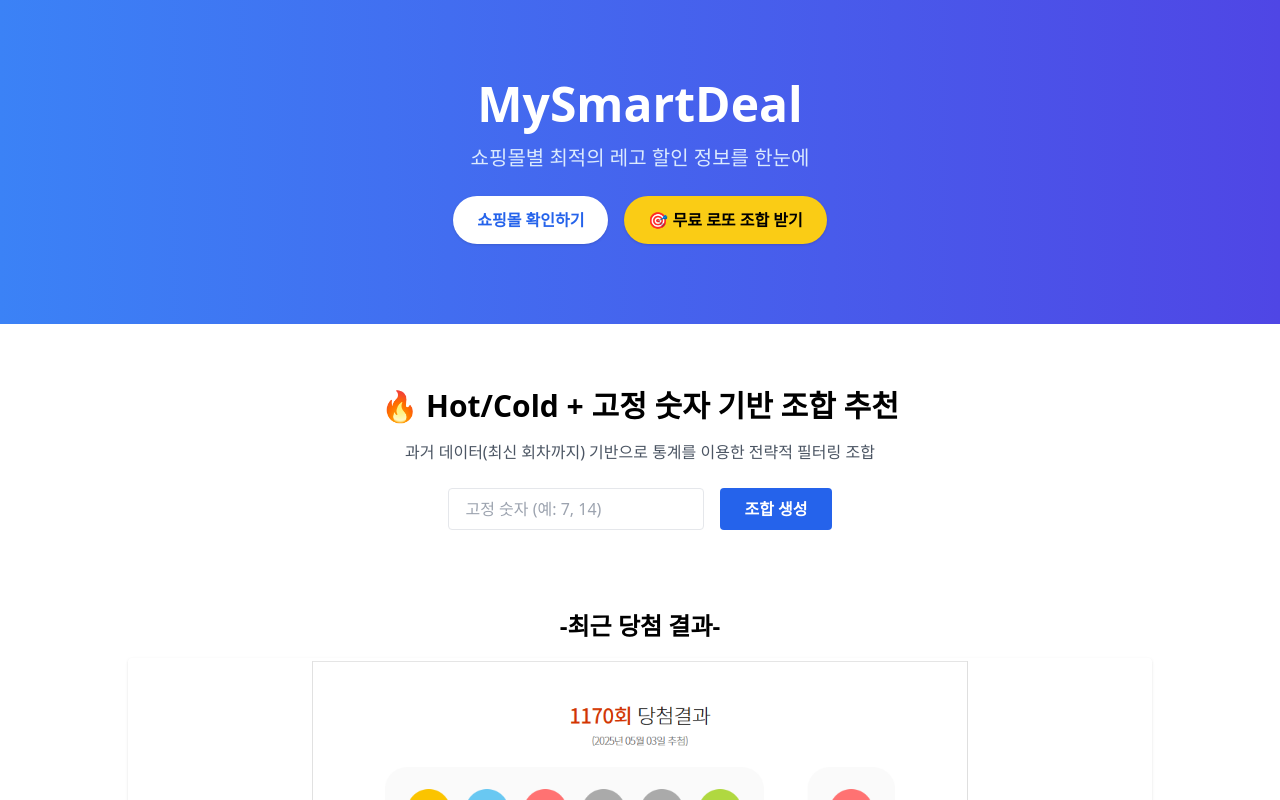
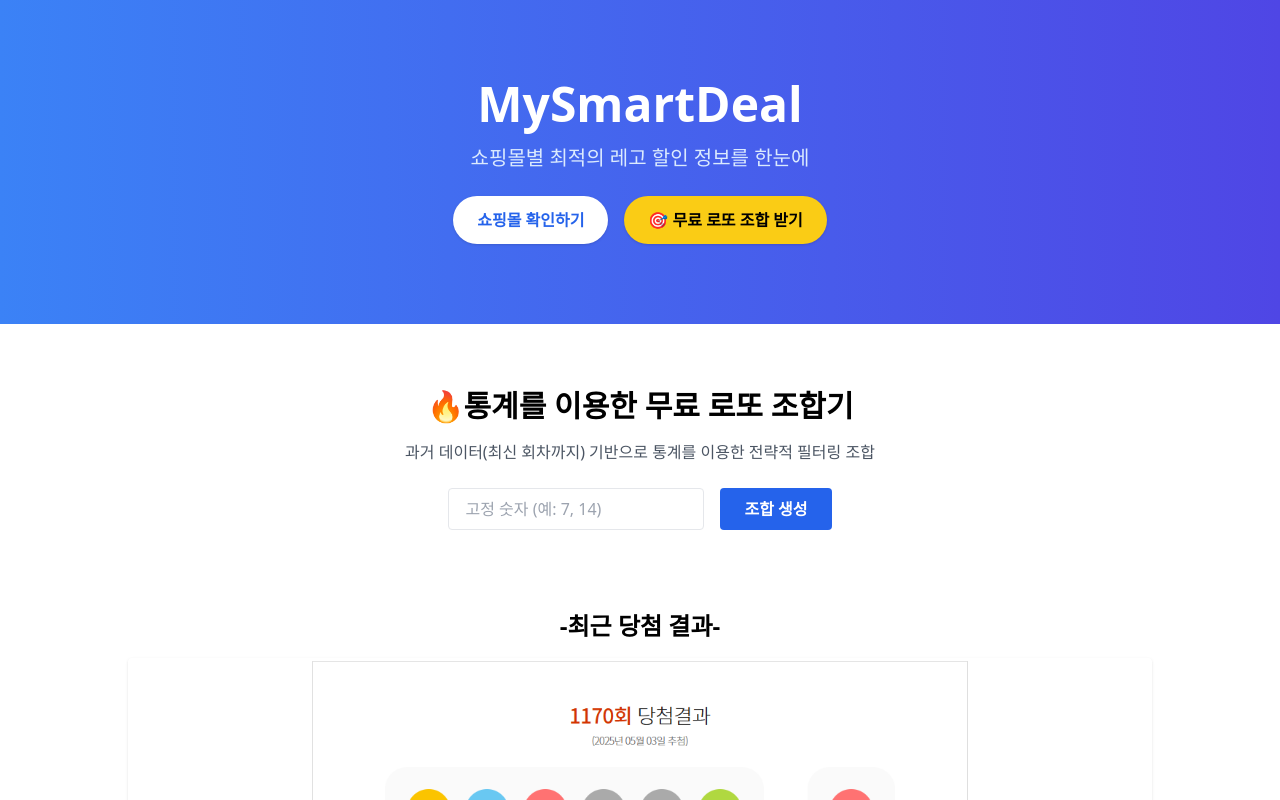
Before and after one commit to mysmartdeal/mysmartdeal, a Next.js app: page /lotto in a window 1280 px wide. Shown: the top 800 px of the page. Built offline with nearby package versions, Linux system fonts and the light colour scheme.

Commit message:
Update lotto.js

```diff
--- a/pages/lotto.js
+++ b/pages/lotto.js
@@ -63,7 +63,7 @@ export default function LottoPage() {
   return (
     <Layout>
       <div className="container mx-auto py-16 px-4 text-center">
-        <h1 className="text-3xl font-bold mb-4">🔥 Hot/Cold + 고정 숫자 기반 조합 추천</h1>
+        <h1 className="text-3xl font-bold mb-4">🔥통계를 이용한 무료 로또 조합기</h1>
         <p className="text-gray-600 mb-6">
           과거 데이터(최신 회차까지) 기반으로 통계를 이용한 전략적 필터링 조합
         </p>
```
